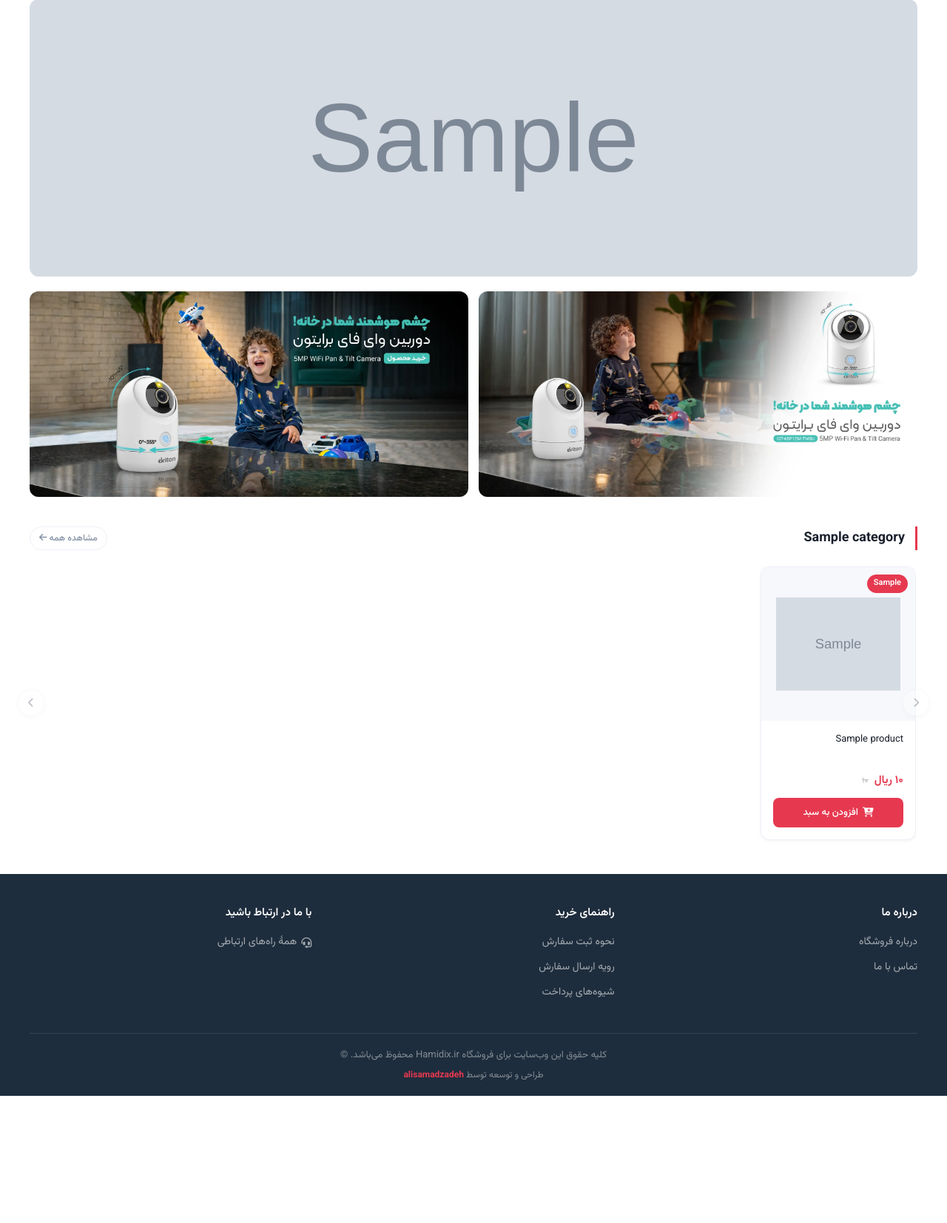
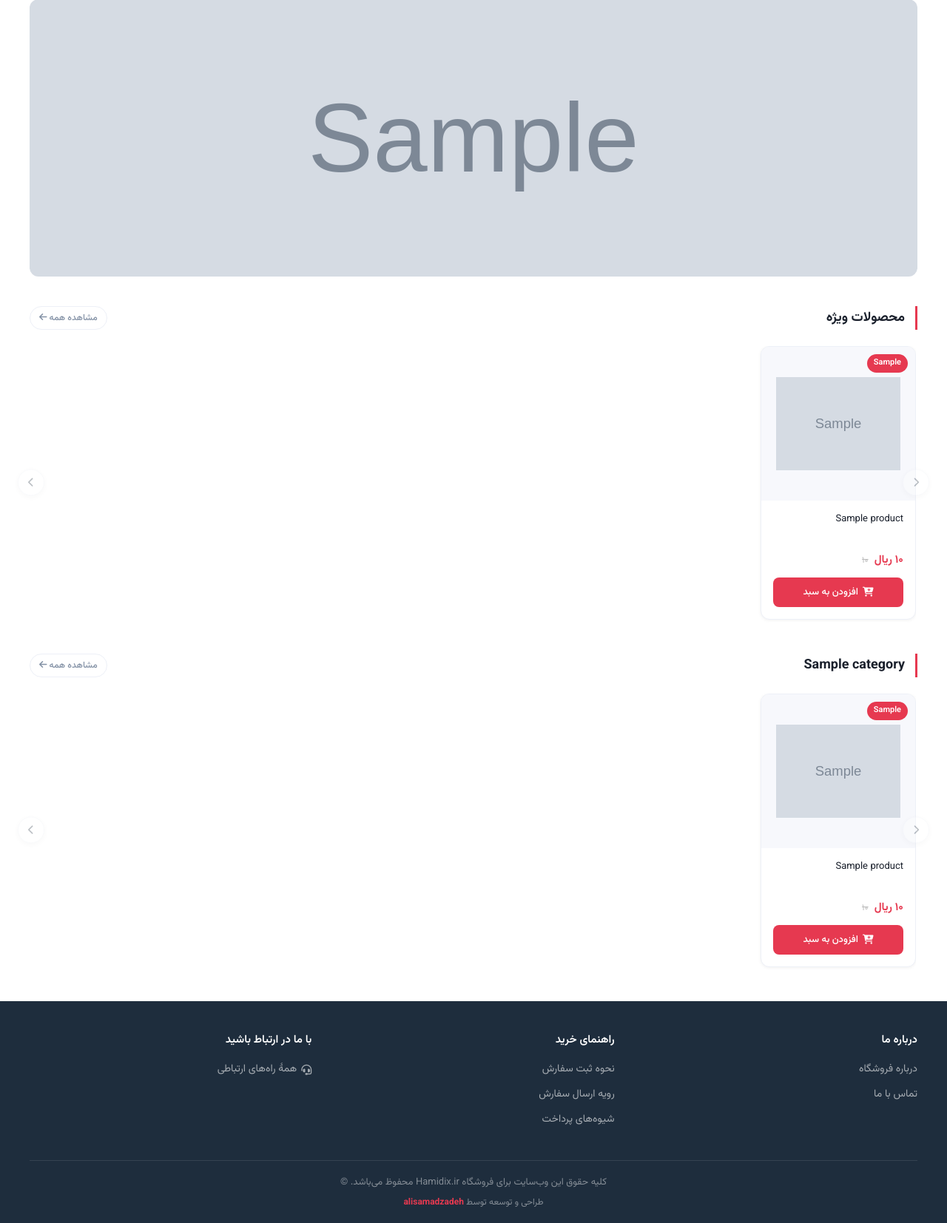
Before and after one commit to alisamadzadeh46/Hmidix, a Django app: page / in a window 1280 px wide. Shown: the part 145-1799 px from the top of the page at 74% size. Before the commit the page ends 1627 px from the top, so only its background shows below. Run offline with Django 5.2, Linux system fonts and the light colour scheme; tables that the repository leaves empty hold one stand-in row (values such as "Sample post"); grey boxes marked "Sample" are stand-in pictures.

Commit message:
Fix home page banners and show featured products
- Drop the hard-coded promo images that repeated the slider banners
  when no promo banner was set in the admin
- Show products marked "show on home page" in a featured section; the
  flag existed in the admin but the page never displayed them
- Show the admin link in the empty state to staff only, using the real
  admin URL
- Update the home page screenshots

```diff
--- a/shop/views.py
+++ b/shop/views.py
@@ -131,7 +131,7 @@ class HomeView(TemplateView):
             if products:
                 sections.append({'category': category, 'products': products})
         ctx['sections'] = sections
-        ctx['featured'] = Product.objects.filter(is_featured=True)[:8]
+        ctx['featured'] = Product.objects.filter(is_featured=True).select_related('category')[:8]
         active_banners = Banner.objects.filter(is_active=True)
         ctx['hero_banners'] = active_banners.filter(position=Banner.POSITION_HERO)
         ctx['promo_banners'] = active_banners.filter(position=Banner.POSITION_PROMO)
--- a/templates/shop/home.html
+++ b/templates/shop/home.html
@@ -40,11 +40,25 @@
         </div>
         {% endfor %}
     </div>
-    {% else %}
-    <div class="banner-row">
-        <img src="{% static 'images/baner2.webp' %}" alt="تبلیغ">
-        <img src="{% static 'images/baner3.webp' %}" alt="تبلیغ">
-    </div>
+    {% endif %}
+
+    {# ---------- Featured products (marked "show on home page" in admin) ---------- #}
+    {% if featured %}
+    <section class="products-section">
+        <h2 class="section-title">
+            محصولات ویژه
+            <a href="{% url 'shop:product_list' %}">مشاهده همه <i class="fas fa-arrow-left"></i></a>
+        </h2>
+        <div class="row-wrap">
+            <button class="row-arrow row-next" aria-label="بعدی"><i class="fas fa-chevron-right"></i></button>
+            <div class="products-row">
+                {% for product in featured %}
+                    {% include 'shop/_product_card.html' %}
+                {% endfor %}
+            </div>
+            <button class="row-arrow row-prev" aria-label="قبلی"><i class="fas fa-chevron-left"></i></button>
+        </div>
+    </section>
     {% endif %}
 
     {% for section in sections %}
@@ -65,7 +79,7 @@
     </section>
     {% empty %}
         <div class="empty-state">
-            <p>هنوز محصولی ثبت نشده است. از <a href="/admin/">پنل مدیریت</a> محصول اضافه کنید.</p>
+            <p>هنوز محصولی ثبت نشده است.{% if user.is_staff %} از <a href="{% url 'admin:index' %}">پنل مدیریت</a> محصول اضافه کنید.{% endif %}</p>
         </div>
     {% endfor %}
 </div>
```
Also changed, not shown: shop/tests/test_views.py (+16 -0 lines), 2 other files.
